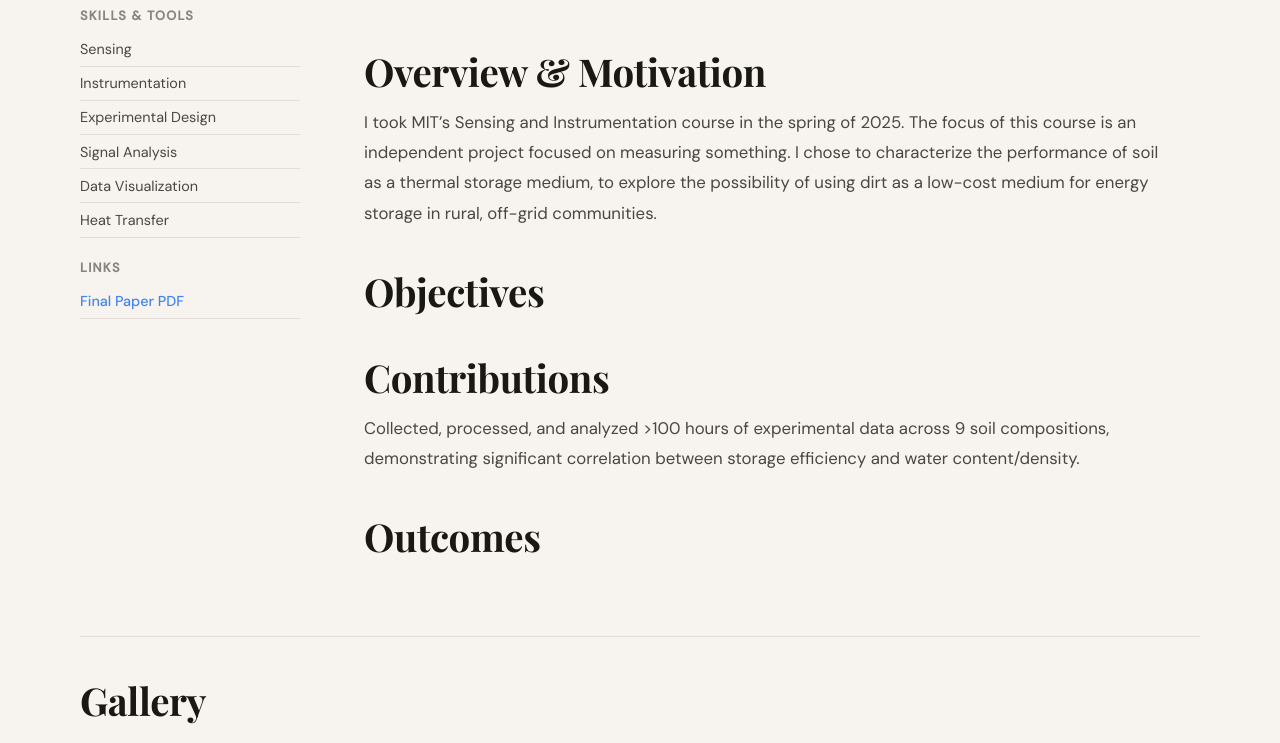
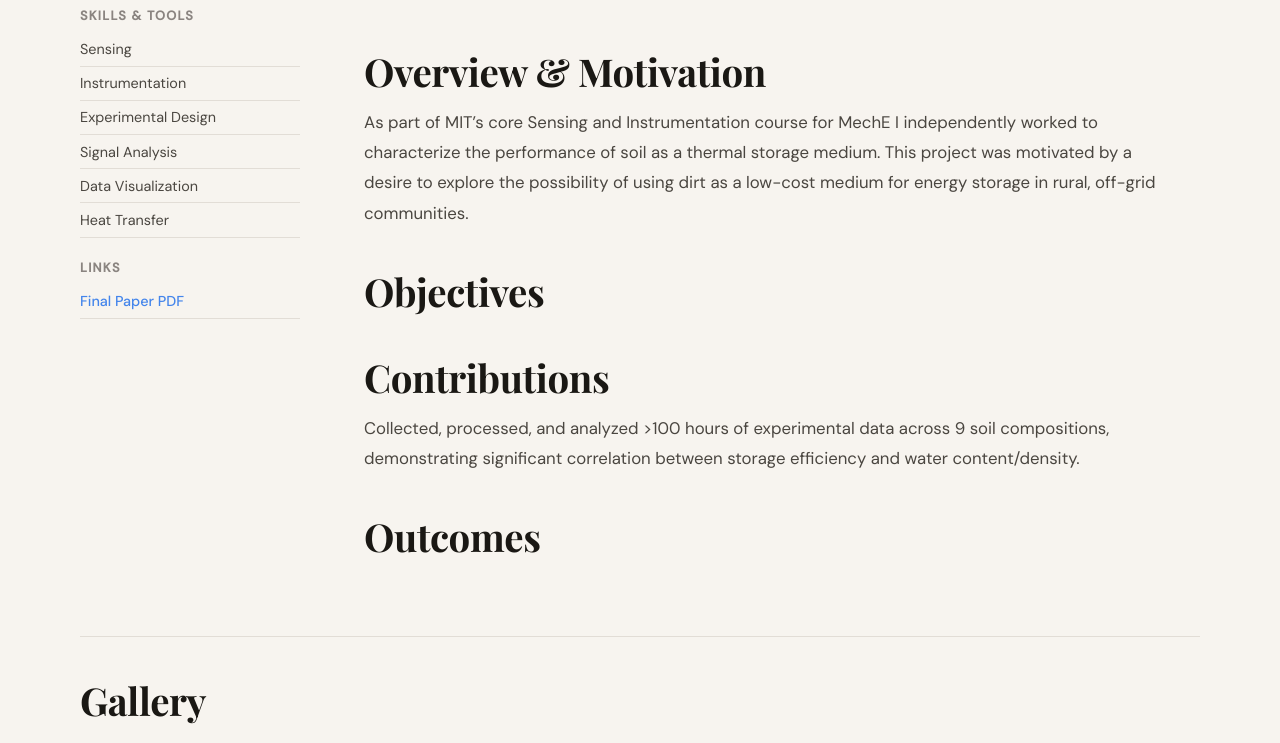
Before and after one commit to jshimandle/jshimandle.github.io, a Jekyll site: the page built from _projects/dirt-battery.md, in a window 1280 px wide and 900 px high, scrolled down 646 px, cut to the strip 149-892 px from the top of the window. Built offline with Jekyll 4.4.1, drawn with Linux system fonts in a browser that asks for light colours; some web fonts are replaced.

Commit message:
Refine overview and motivation section in dirt-battery.md

```diff
--- a/_projects/dirt-battery.md
+++ b/_projects/dirt-battery.md
@@ -45,9 +45,7 @@ tags: [experimental design, instrumentation]
 ---
 
 ## Overview & Motivation
-I took MIT's Sensing and Instrumentation course in the spring of 2025. The focus of this course is an independent project focused on measuring something.
-I chose to characterize the performance of soil as a thermal storage medium, to explore the possibility of using dirt as a low-cost medium for energy storage
-in rural, off-grid communities.
+As part of MIT's core Sensing and Instrumentation course for MechE I independently worked to characterize the performance of soil as a thermal storage medium. This project was motivated by a desire to explore the possibility of using dirt as a low-cost medium for energy storage in rural, off-grid communities.
 
 ## Objectives
 
```
